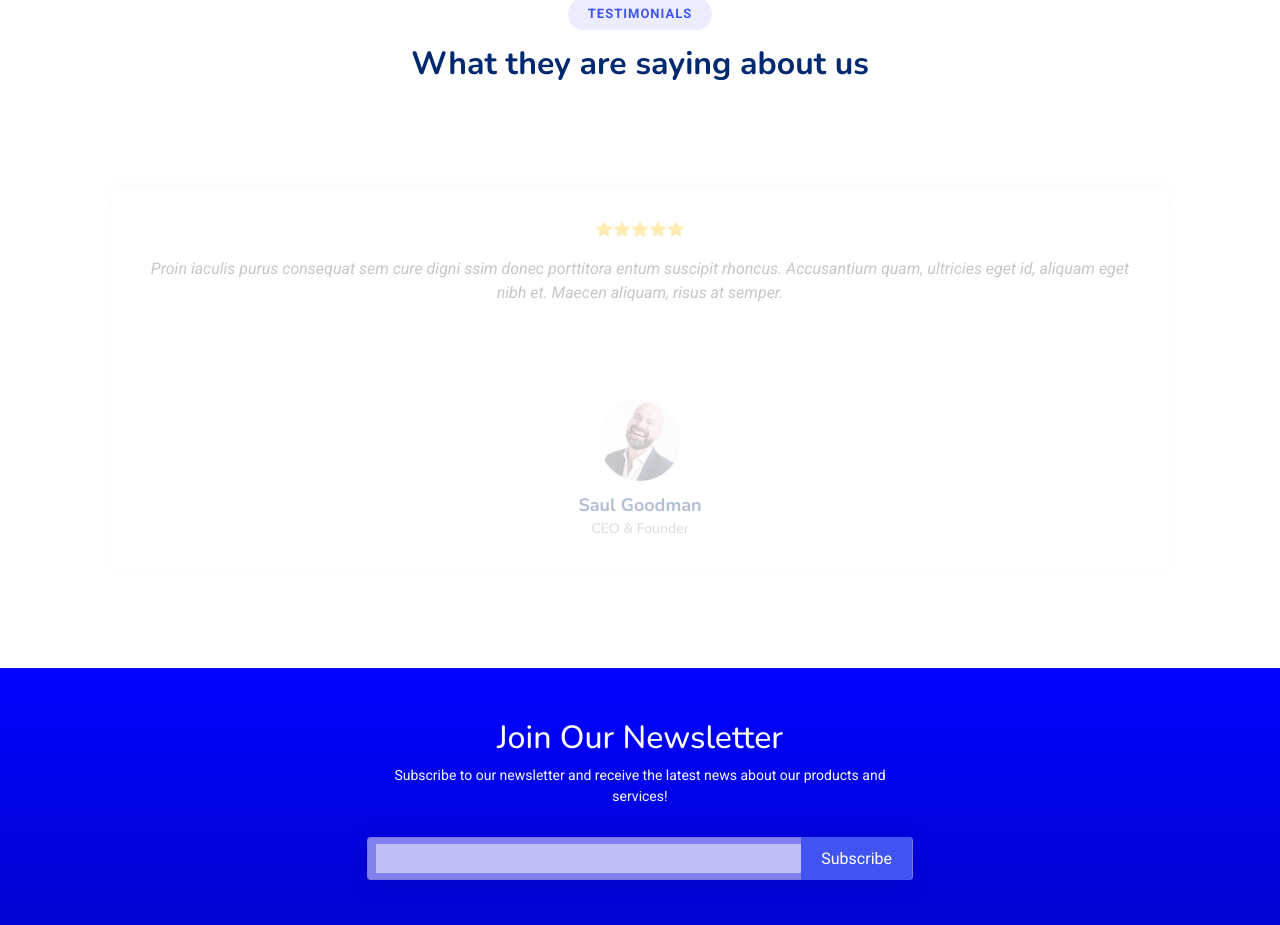
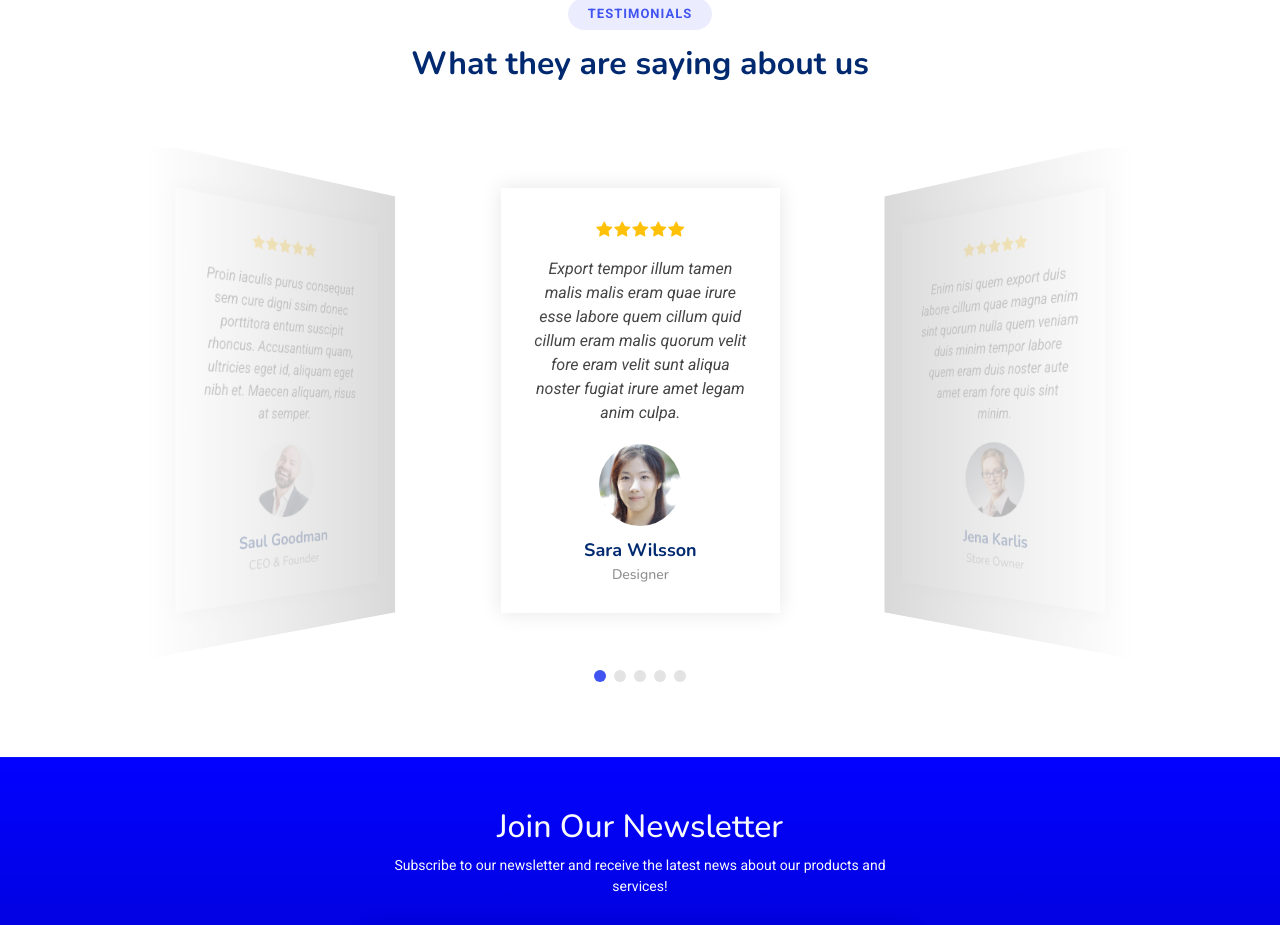
Before and after one commit to codewithajay99/ecomers, a React (Create React App) app: page /about in a window 1280 px wide. Shown: the part 2850-3775 px from the top of the page. Built offline with nearby package versions, Linux system fonts and the light colour scheme.

Commit message:
to add the swiper in productSlider

```diff
--- a/src/Component/CategorySlider.jsx
+++ b/src/Component/CategorySlider.jsx
@@ -34,7 +34,7 @@ else
 setShowPerPage(6)
 }
 window.addEventListener("resize",handaleWindowResize);
-
+// .........infinite loop ...............
 let options={
   slidesPerView:showPerPage,
         spaceBetween:50,
--- a/src/Component/ProductSlider.jsx
+++ b/src/Component/ProductSlider.jsx
@@ -1,6 +1,43 @@
-import React from 'react'
+import React, { useState } from 'react'
+import { Swiper, SwiperSlide } from 'swiper/react';
+import { FreeMode, Pagination } from 'swiper/modules';
+
+// Import Swiper styles
+import 'swiper/css/free-mode';
+import 'swiper/css/pagination';
+import 'swiper/css';
+
 
 export default function ProductSlider() {
+
+ let[showPerPage,setShowPerPage]=useState(3)
+
+function handaleWindowResize(){
+if(window.innerWidth<576)
+  setShowPerPage(1)
+else if(window.innerWidth<768)
+  setShowPerPage(2)
+else if(window.innerWidth<1200)
+  setShowPerPage(3)
+else
+  setShowPerPage(4)
+
+}
+window.addEventListener("resize",handaleWindowResize);
+// .........infinite loop ...............
+let options={
+  slidesPerView:showPerPage,
+        spaceBetween:50,
+        freeMode:true,
+        loop:true,
+        pagination:{
+          clickable: true,
+        },
+        modules:[FreeMode, Pagination],
+        className:"mySwiper"
+}
+
+
   return (
    <>
 
@@ -14,9 +51,10 @@ export default function ProductSlider() {
 
       <div className="container">
 
-        <div className="row gy-4">
+        <div className=" gy-4">
+          <Swiper {...options}>
 
-          <div className="col-lg-3 col-md-6 d-flex align-items-stretch" data-aos="fade-up" data-aos-delay="100">
+         <SwiperSlide> <div className="d-flex align-items-stretch" data-aos="fade-up" data-aos-delay="100">
             <div className="team-member">
               <div className="member-img">
                 <img src="assets/img/team/team-1.jpg" className="img-fluid" alt=""/>
@@ -33,9 +71,9 @@ export default function ProductSlider() {
                 <p>Velit aut quia fugit et et. Dolorum ea voluptate vel tempore tenetur ipsa quae aut. Ipsum exercitationem iure minima enim corporis et voluptate.</p>
               </div>
             </div>
-          </div>
+          </div></SwiperSlide>
 
-          <div className="col-lg-3 col-md-6 d-flex align-items-stretch" data-aos="fade-up" data-aos-delay="200">
+<SwiperSlide>          <div className="d-flex align-items-stretch" data-aos="fade-up" data-aos-delay="200">
             <div className="team-member">
               <div className="member-img">
                 <img src="assets/img/team/team-2.jpg" className="img-fluid" alt=""/>
@@ -53,8 +91,10 @@ export default function ProductSlider() {
               </div>
             </div>
           </div>
+</SwiperSlide>
 
-          <div className="col-lg-3 col-md-6 d-flex align-items-stretch" data-aos="fade-up" data-aos-delay="300">
+          <SwiperSlide>
+            <div className="d-flex align-items-stretch" data-aos="fade-up" data-aos-delay="300">
             <div className="team-member">
               <div className="member-img">
                 <img src="assets/img/team/team-3.jpg" className="img-fluid" alt=""/>
@@ -72,8 +112,10 @@ export default function ProductSlider() {
               </div>
             </div>
           </div>
+          </SwiperSlide>
 
-          <div className="col-lg-3 col-md-6 d-flex align-items-stretch" data-aos="fade-up" data-aos-delay="400">
+        <SwiperSlide>
+            <div className="d-flex align-items-stretch" data-aos="fade-up" data-aos-delay="400">
             <div className="team-member">
               <div className="member-img">
                 <img src="assets/img/team/team-4.jpg" className="img-fluid" alt=""/>
@@ -91,7 +133,8 @@ export default function ProductSlider() {
               </div>
             </div>
           </div>
-
+        </SwiperSlide>
+</Swiper>
         </div>
 
       </div>
--- a/src/Component/Testimonials.jsx
+++ b/src/Component/Testimonials.jsx
@@ -1,6 +1,38 @@
-import React from "react";
+import React, { useState } from "react";
+import { Swiper, SwiperSlide } from 'swiper/react';
+import {  EffectCoverflow, Pagination } from 'swiper/modules';
+
+// Import Swiper styles
+import 'swiper/css/effect-coverflow';
+import 'swiper/css/pagination';
+import 'swiper/css';
 
 export default function Testimonials() {
+ let[showPerPage,setShowPerPage]=useState(3)
+
+function handaleWindowResize(){
+if(window.innerWidth<768)
+  setShowPerPage(1)
+else
+setShowPerPage(3)
+}
+window.addEventListener("resize",handaleWindowResize);
+// .........infinite loop ...............
+let options={
+  effect:'coverflow',
+  slidesPerView:showPerPage,
+        spaceBetween:50,
+         EffectCoverflow:true,
+        loop:true,
+        pagination:{
+          clickable: true,
+        },
+        modules:[ EffectCoverflow, Pagination],
+        className:"mySwiper"
+}
+
+
+
   return (
     <>
       <section id="testimonials" className="testimonials section">
@@ -10,10 +42,9 @@ export default function Testimonials() {
         </div>
 
         <div className="container" data-aos="fade-up" data-aos-delay="100">
-          <div className="swiper init-swiper">
-            <div className="swiper-wrapper">
+     <Swiper {...options}>
               {/* Testimonial 1 */}
-              <div className="swiper-slide">
+             <SwiperSlide>
                 <div className="testimonial-item">
                   <div className="stars">
                     <i className="bi bi-star-fill"></i>
@@ -38,10 +69,10 @@ export default function Testimonials() {
                     <h4>CEO &amp; Founder</h4>
                   </div>
                 </div>
-              </div>
+             </SwiperSlide>
 
               {/* Testimonial 2 */}
-              <div className="swiper-slide">
+             <SwiperSlide>
                 <div className="testimonial-item">
                   <div className="stars">
                     <i className="bi bi-star-fill"></i>
@@ -66,10 +97,10 @@ export default function Testimonials() {
                     <h4>Designer</h4>
                   </div>
                 </div>
-              </div>
+              </SwiperSlide>
 
               {/* Testimonial 3 */}
-              <div className="swiper-slide">
+             <SwiperSlide>
                 <div className="testimonial-item">
                   <div className="stars">
                     <i className="bi bi-star-fill"></i>
@@ -93,10 +124,10 @@ export default function Testimonials() {
                     <h4>Store Owner</h4>
                   </div>
                 </div>
-              </div>
+             </SwiperSlide>
 
               {/* Testimonial 4 */}
-              <div className="swiper-slide">
+             <SwiperSlide>
                 <div className="testimonial-item">
                   <div className="stars">
                     <i className="bi bi-star-fill"></i>
@@ -121,10 +152,10 @@ export default function Testimonials() {
                     <h4>Freelancer</h4>
                   </div>
                 </div>
-              </div>
+           </SwiperSlide>
 
               {/* Testimonial 5 */}
-              <div className="swiper-slide">
+             <SwiperSlide>
                 <div className="testimonial-item">
                   <div className="stars">
                     <i className="bi bi-star-fill"></i>
@@ -149,10 +180,9 @@ export default function Testimonials() {
                     <h4>Entrepreneur</h4>
                   </div>
                 </div>
-              </div>
+              </SwiperSlide>
+     </Swiper>
             </div>
-          </div>
-        </div>
       </section>
     </>
   );
```
